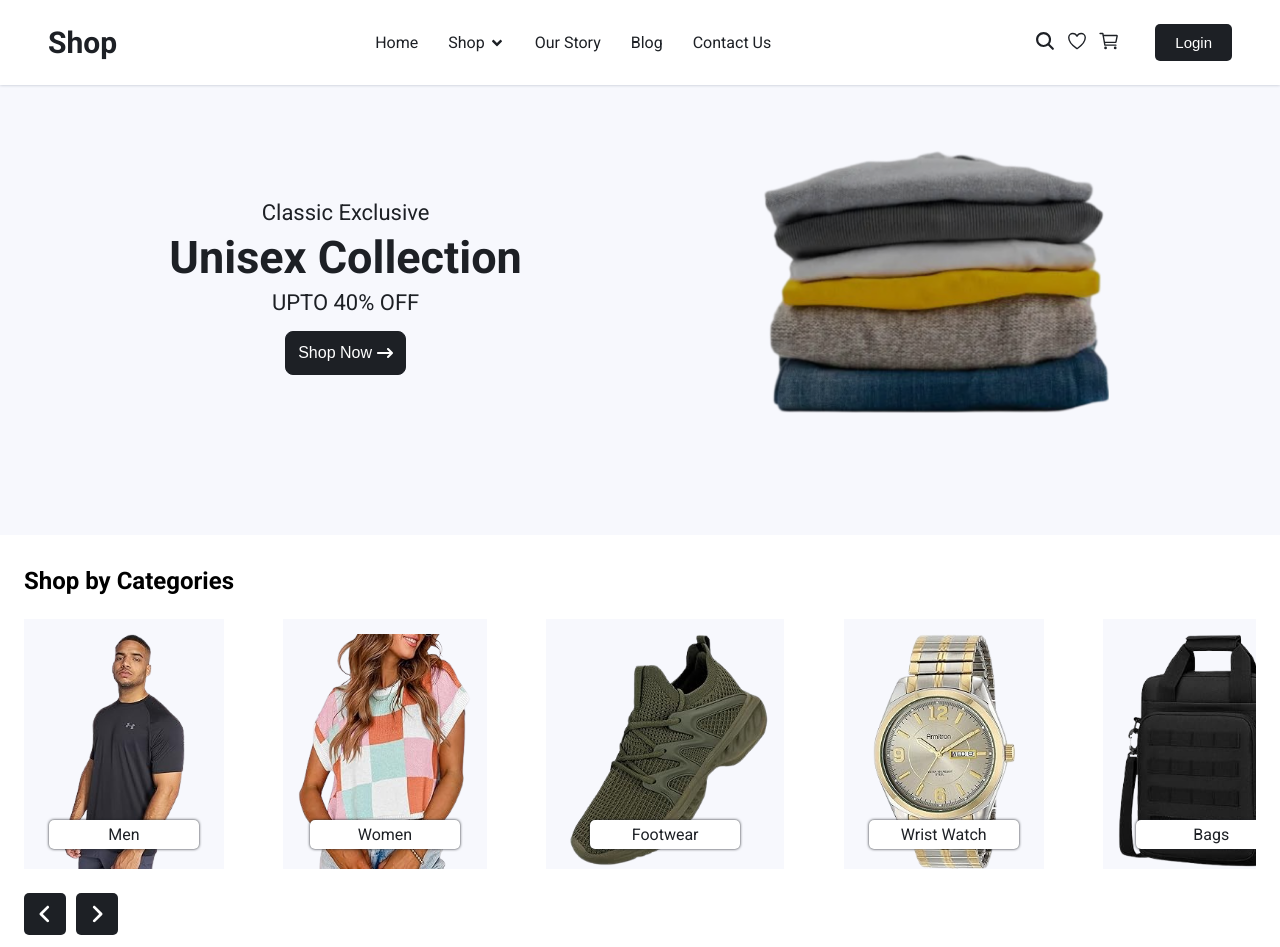
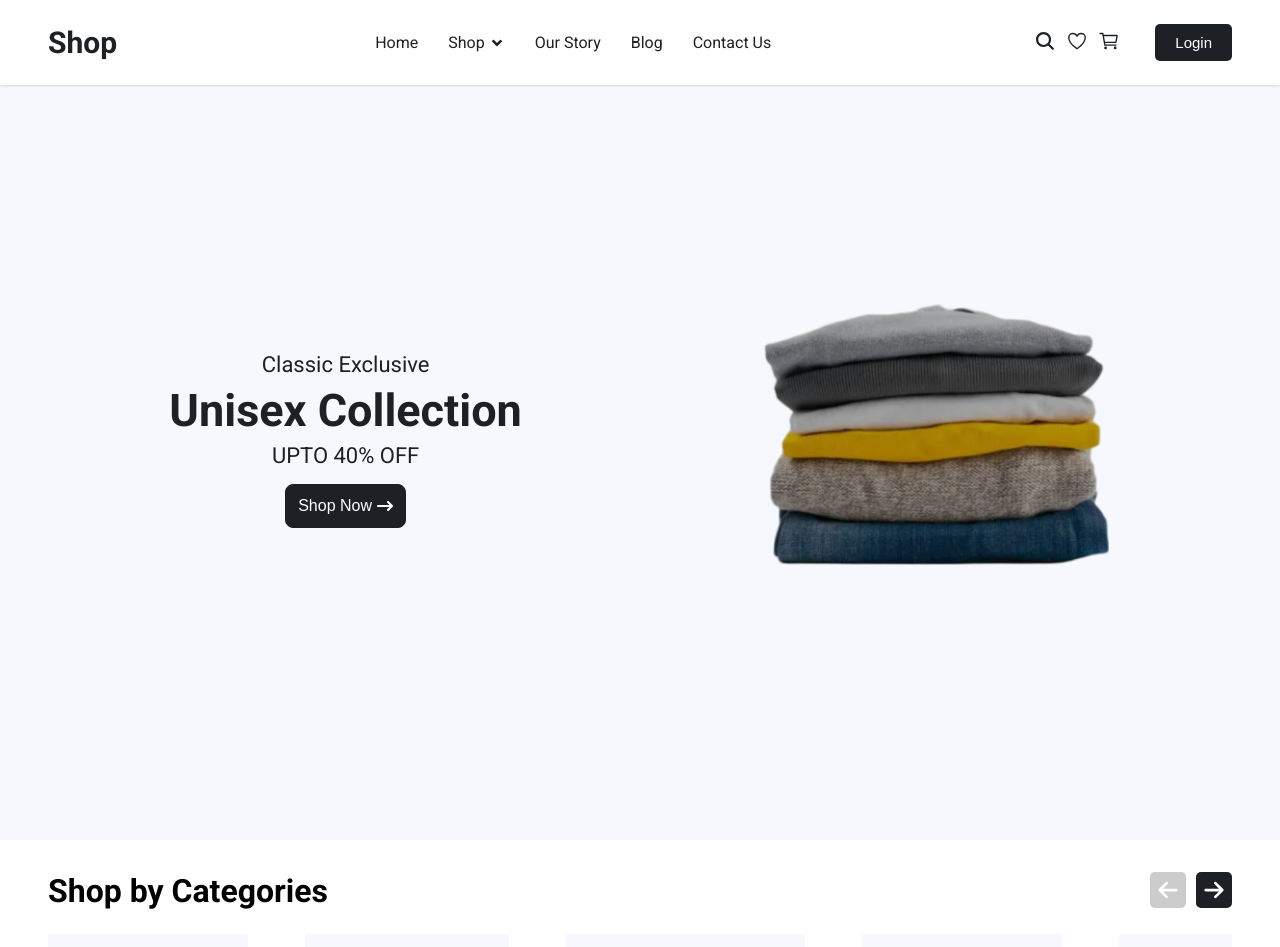
Before and after one commit to ChineduCode/ecommerce, a Next.js app in the folder frontend/: page / in a window 1280 px wide. Shown: the top 947 px of the page. Built offline with nearby package versions, Linux system fonts and the light colour scheme.

Commit message:
frontend styling modified

```diff
--- a/frontend/components/pages/Home.jsx
+++ b/frontend/components/pages/Home.jsx
@@ -1,29 +1,39 @@
 'use client'
 
 import Link from "next/link"
-import { FaArrowRightLong, FaAngleLeft, FaAngleRight } from "react-icons/fa6";
+import { FaArrowRightLong, FaArrowLeft, FaArrowRight } from "react-icons/fa6";
 import { useEffect, useRef, useState } from "react";
 
 export default function Home(){
-    //const [category, setCategory] = useState()
     const categoryRef = useRef(null)
+    const [ isStart, setIsStart ] = useState(true)
+    const [ isEnd, setIsEnd ] = useState(false)
 
-    const handlePrevClick = ()=> {
-        if(categoryRef.current){
-            categoryRef.current.scrollBy({
-                left: -200,
-                behavior: 'smooth'
-            })
+    //Handle scroll
+    const handleScroll = () => {
+        const { scrollLeft, scrollWidth, clientWidth } = categoryRef.current
+        setIsStart(scrollLeft === 0)
+        setIsEnd(scrollLeft + clientWidth >= scrollWidth)
+    }
+    //Scroll to left or right
+    const scroll = (direction) => {
+        const { current } = categoryRef
+        const scrollAmount = 300
+        if(direction === 'left'){
+            current.scrollBy({ left: -scrollAmount, behavior: 'smooth' })
+        }else{
+            current.scrollBy({ left: scrollAmount, behavior: 'smooth' })
         }
     }
-    const handleNextClick = ()=> {
-        if(categoryRef.current){
-            categoryRef.current.scrollBy({
-                left: 200,
-                behavior: 'smooth'
-            })
-        }
-    }
+    //Add scroll event listener
+    useEffect(() => {
+        const { current } = categoryRef;
+        current.addEventListener('scroll', handleScroll);
+        handleScroll(); // Initial check
+
+        return () => current.removeEventListener('scroll', handleScroll);
+    }, []);
+
 
     return(
         <main className="homepage">
@@ -70,8 +80,23 @@ export default function Home(){
                     </Link>
                 </div>
                 <div className="prev-next-btn">
-                    <button className='prev' onClick={handlePrevClick}> <FaAngleLeft size={22}/> </button>
-                    <button className='next' onClick={handleNextClick}> <FaAngleRight size={22}/> </button>
+                    <button
+                        className='prev'
+                        onClick={() => scroll('left')}
+                        disabled={isStart}
+                        style={{ backgroundColor: isStart ? '#ccc' : 'hsl(220, 13%, 13%)' }}
+                    >
+                        <FaArrowLeft size={22}/>
+                    </button>
+
+                    <button
+                        className='next'
+                        onClick={() => scroll('right')}
+                        disabled={isEnd}
+                        style={{ backgroundColor: isEnd ? '#ccc' : 'hsl(220, 13%, 13%)' }}
+                    >
+                        <FaArrowRight size={22}/>
+                    </button>
                 </div>
             </section>
         </main>
--- a/frontend/styles/globals.css
+++ b/frontend/styles/globals.css
@@ -588,6 +588,7 @@ footer .bottom-footer .copyright-container {
     padding: 4%;
     flex-direction: row;
     justify-content: space-around;
+    height: 100vh;
   }
   .homepage .hero-section .text-container {
     order: 1;
@@ -669,10 +670,23 @@ footer .bottom-footer .copyright-container {
   display: flex;
   align-items: center;
   justify-content: center;
-  padding: 10px;
+  padding: 7px;
   color: hsl(0, 0%, 100%);
   background-color: hsl(220, 13%, 13%);
   border: none;
   border-radius: 5px;
   cursor: pointer;
+}
+@media (min-width: 1024px) {
+  .homepage .shop-by-categories {
+    padding: 2rem 3rem;
+  }
+  .homepage .shop-by-categories .heading {
+    font-size: 32px;
+  }
+  .homepage .shop-by-categories .prev-next-btn {
+    position: absolute;
+    top: 2rem;
+    right: 3rem;
+  }
 }/*# sourceMappingURL=globals.css.map */
--- a/frontend/styles/globals.scss
+++ b/frontend/styles/globals.scss
@@ -585,6 +585,7 @@ footer{
             padding: 4%;
             flex-direction: row;
             justify-content:space-around;
+            height: 100vh;
             .text-container{
                 order: 1;
                 width: 50%;
@@ -666,7 +667,7 @@ footer{
                 display: flex;
                 align-items: center;
                 justify-content: center;
-                padding: 10px;
+                padding: 7px;
                 color: hsl(0, 0, 100%);
                 background-color: hsl(220, 13%, 13%);
                 border: none;
@@ -674,5 +675,15 @@ footer{
                 cursor: pointer;
             }
         }
+
+        @media (min-width: 1024px){
+            padding: 2rem 3rem;
+            .heading{ font-size: 32px; }
+            .prev-next-btn{
+                position: absolute;
+                top: 2rem;
+                right: 3rem;
+            }
+        }
     }
 }
```
Also changed, not shown: 1 other file (tests, documents, lock files or other folders).
